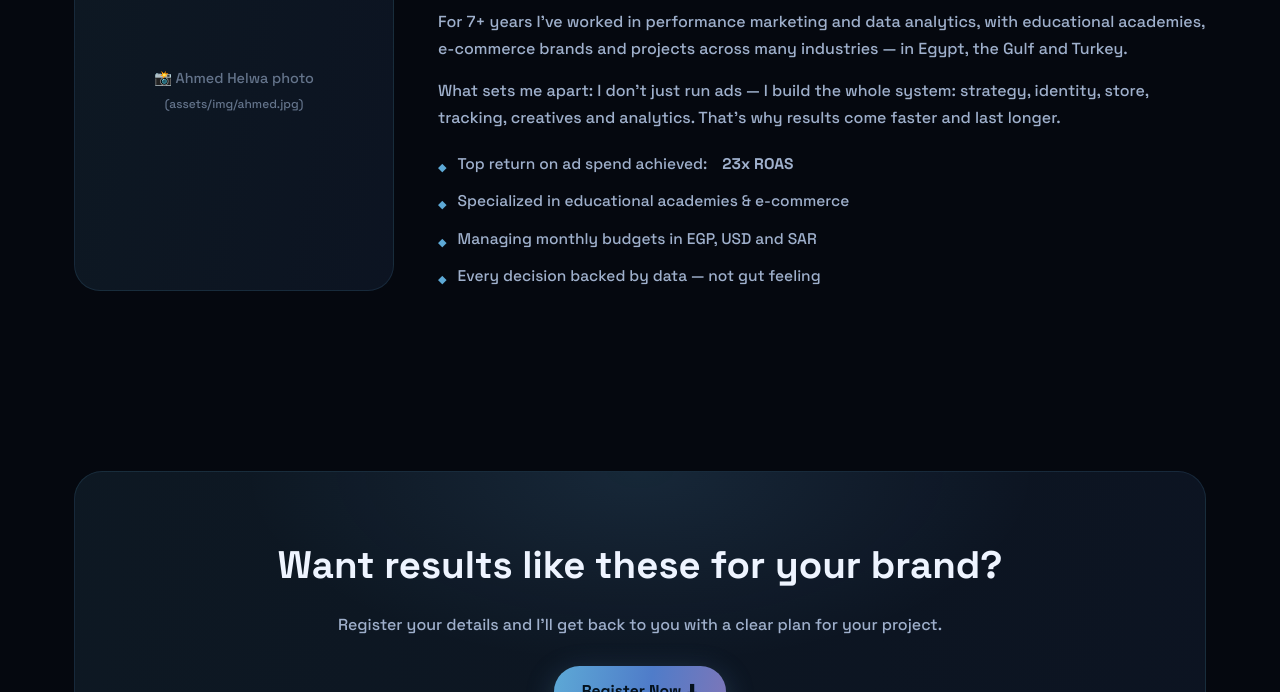
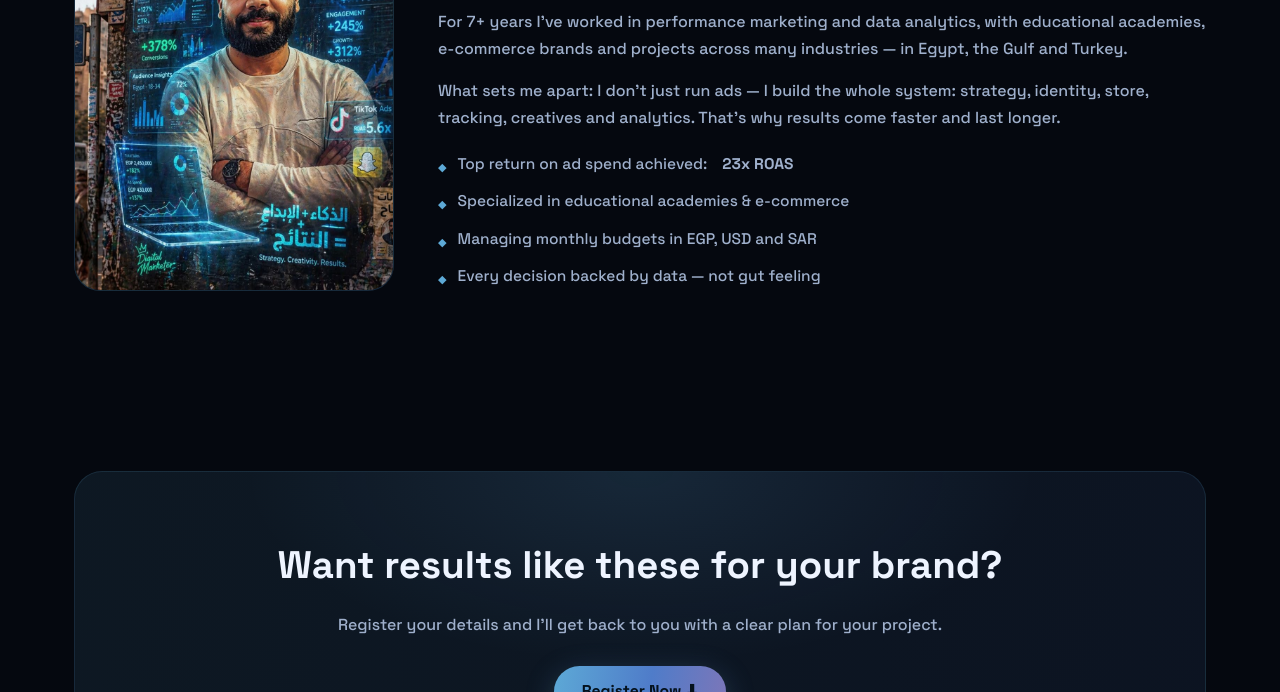
Before and after one commit to Ahmedhamdyhelwa/helwa-portfolio, a plain HTML site: page en/index.html in a window 1280 px wide. Shown: the part 3865-4557 px from the top of the page. Drawn offline with Linux system fonts and the light colour scheme.

Commit message:
fix: correct image path to assets/ahmed.jpg

```diff
--- a/en/index.html
+++ b/en/index.html
@@ -180,7 +180,7 @@
   <section id="about">
     <div class="container about-strip">
       <div class="about-photo reveal">
-        <img src="../assets/img/ahmed.jpg" alt="Ahmed Helwa — Media Buyer & Data Analyst" onerror="this.style.display='none'; this.nextElementSibling.style.display='block'">
+        <img src="../assets/ahmed.jpg" alt="Ahmed Helwa — Media Buyer & Data Analyst" onerror="this.style.display='none'; this.nextElementSibling.style.display='block'">
         <div class="photo-placeholder" style="display:none">📸 Ahmed Helwa photo<br><small>(assets/img/ahmed.jpg)</small></div>
       </div>
       <div class="about-text reveal">
```
Also changed, not shown: index.html (+1 -1 lines).
